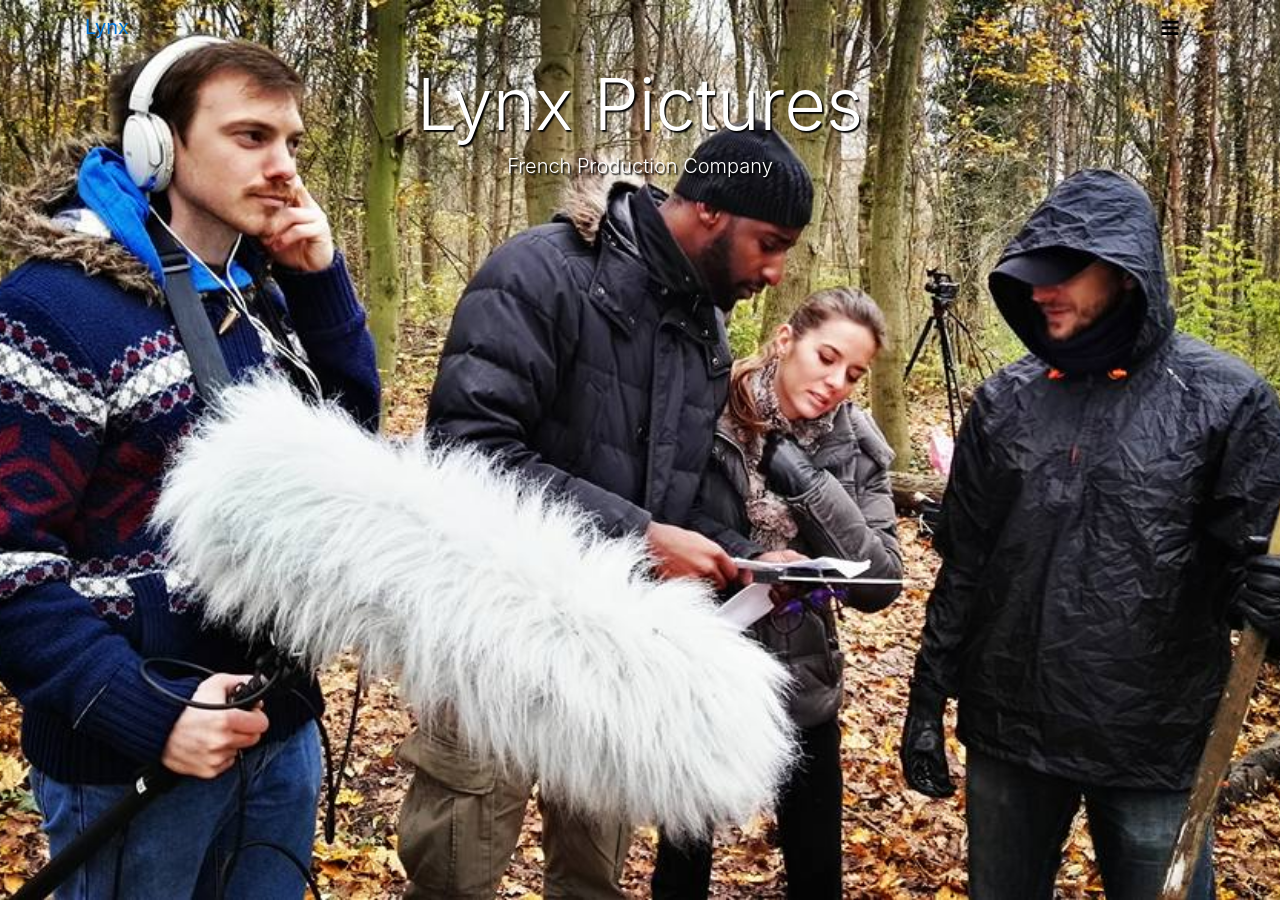
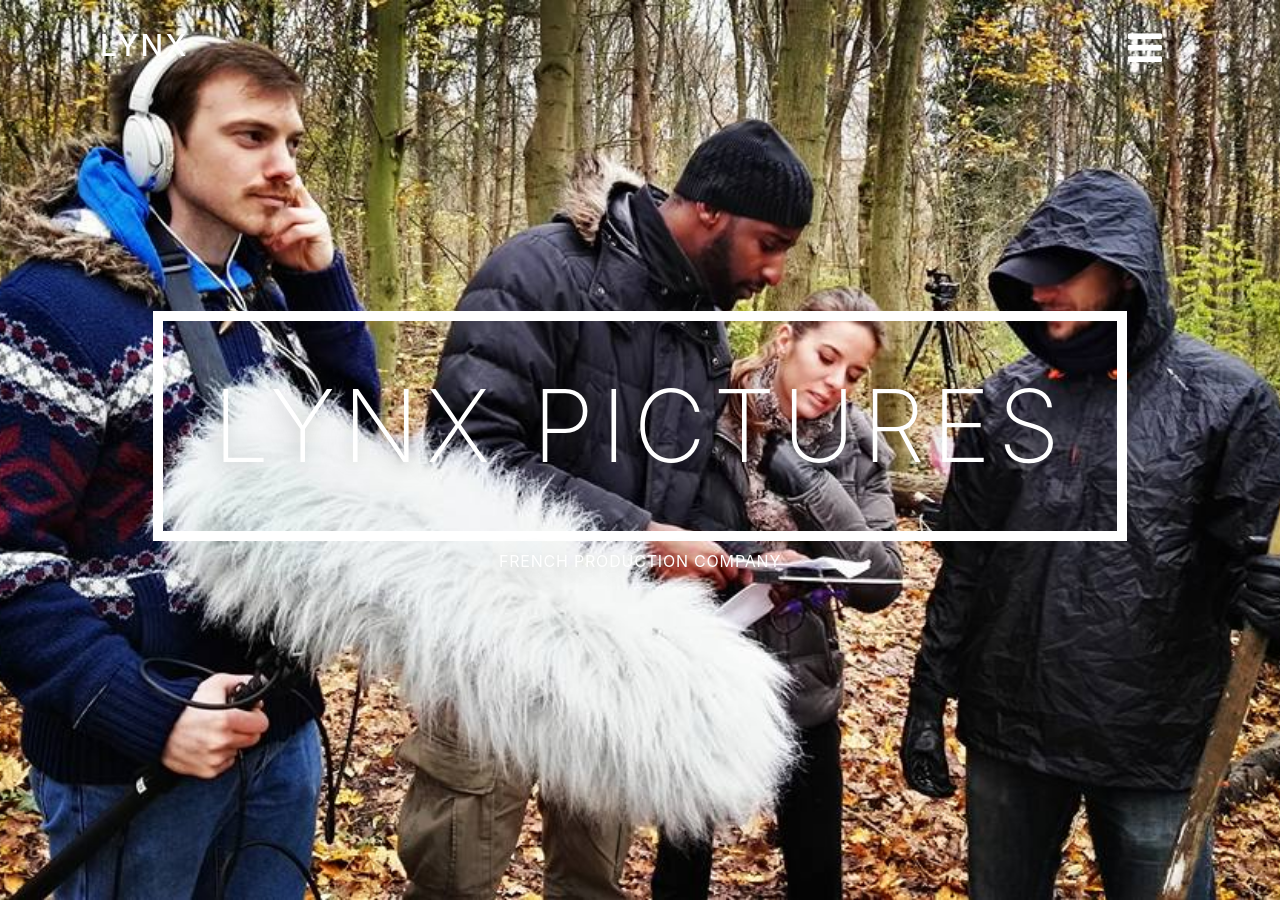
Before and after one commit to gpanos/lynx-site, a Jekyll site: the page built from index.html, in a window 1280 px wide and 900 px high. Built offline with Jekyll 4.4.1, drawn with Linux system fonts in a browser that asks for light colours.

Commit message:
header progress

```diff
--- a/_includes/header.html
+++ b/_includes/header.html
@@ -50,9 +50,9 @@
         </ul>
     </div>
 </nav>
-<div class="jumbotron jumbotron-fluid image-container" >
-    <div class="container">
-        <h1 class="display-3">Lynx Pictures</h1>
-        <p class="lead">French Production Company</p>
+<div class="jumbotron jumbotron-fluid image-container vertical-center" >
+    <div class="container header-text">
+        <h1 id="siteName"><span>Lynx Pictures</span></h1>
+        <p>French Production Company</p>
     </div>
 </div>
--- a/_sass/header.scss
+++ b/_sass/header.scss
@@ -1,3 +1,26 @@
+.navbar-transparent {
+}
+
+.navbar-header {
+    a {
+        color: white;
+        opacity: 1;
+        font-weight: 500;
+        margin: 5px 0px;
+        padding: 10px 15px;
+        font-size: 30px;
+        letter-spacing: 0.07em;
+        text-transform: uppercase;
+    }
+    button {
+        font-size: 40px;
+        color: white;
+    }
+    button :hover {
+        cursor: pointer;
+    }
+}
+
 .navbar-side {
     height: 100%;
     width: 25%;
@@ -40,13 +63,40 @@
     width: 40px;
 }
 
+.header-text {
+    text-align: center;
+    text-transform: uppercase;
+    letter-spacing: 0.05em;
+    text-shadow: -2px 2px 30px rgba(0, 0, 0, 0.25), -2px 4px 14px rgba(0, 0, 0, 0.1);
+
+    h1 {
+        font-size: 100px;
+        font-weight: 200;
+        letter-spacing: 0.07em;
+        line-height: 1.7;
+        color: white;
+        text-transform: uppercase;
+        clear:both;
+
+    }
+
+    span {
+        display: inline-block;
+        padding: 0.2em 0.5em;
+        border: white solid 10px;
+    }
+}
+
 .jumbotron{
-    text-align: center;
     margin-bottom: 0px;
     height: 100vh;
     color: white;
-    text-shadow: black 0.1em 0.1em 0.1em;
     background:transparent;
+}
+
+.vertical-center {
+    display: flex;
+    align-items: center;
 }
 
 
--- a/js/functions.js
+++ b/js/functions.js
@@ -1,4 +1,6 @@
 $( document ).ready(function() {
+
+    $("#siteName").fitText(1, { minFontSize: '20px', maxFontSize: '100px' });
 
     $('#navbarSideButton').on('click', function() {
         $('#navbarSide').addClass('reveal');
@@ -51,3 +53,35 @@
     });
 
 });
+
+(function( $ ){
+
+  $.fn.fitText = function( kompressor, options ) {
+    // Setup options
+    var compressor = kompressor || 1,
+        settings = $.extend({
+          'minFontSize' : Number.NEGATIVE_INFINITY,
+          'maxFontSize' : Number.POSITIVE_INFINITY
+        }, options);
+
+    return this.each(function(){
+
+      // Store the object
+      var $this = $(this);
+
+      // Resizer() resizes items based on the object width divided by the compressor * 10
+      var resizer = function () {
+        $this.css('font-size', Math.max(Math.min($this.width() / (compressor*10), parseFloat(settings.maxFontSize)), parseFloat(settings.minFontSize)));
+      };
+
+      // Call once to set.
+      resizer();
+
+      // Call on resize. Opera debounces their resize by default.
+      $(window).on('resize.fittext orientationchange.fittext', resizer);
+
+    });
+
+  };
+
+})( jQuery );
```
